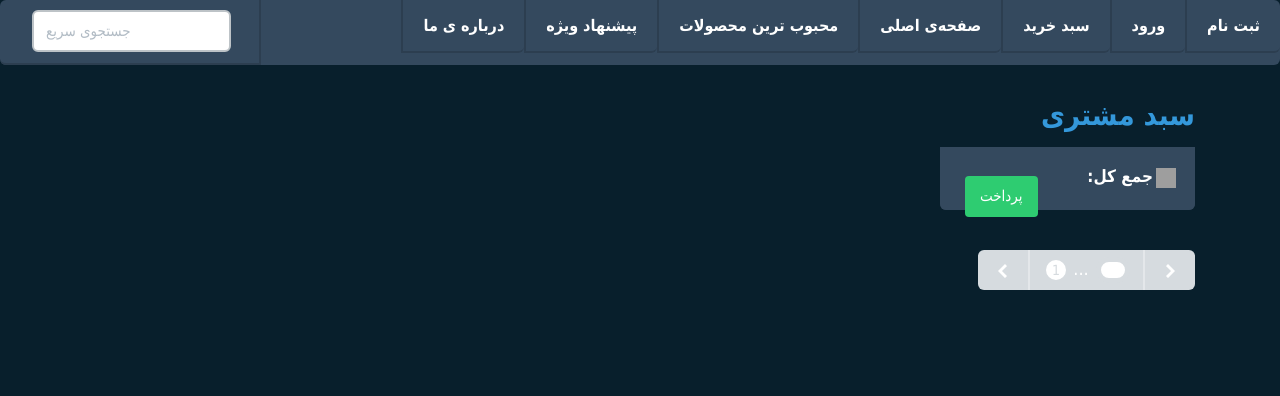
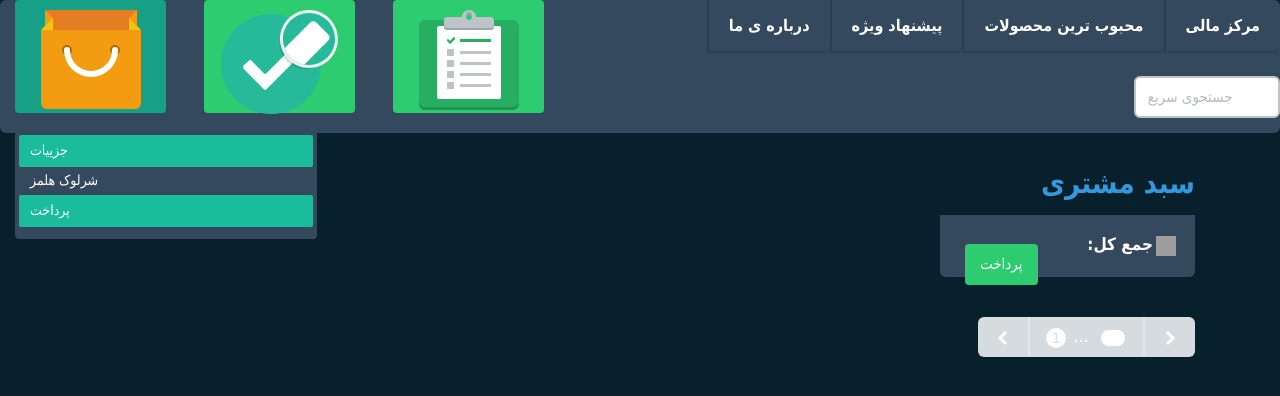
Before and after one commit to a-r-zakeri/myStore, a Django app: page /goods in a window 1280 px wide. Shown: the top 396 px of the page. Run offline with Django 3.2, Linux system fonts and the light colour scheme; data comes from the database, SQL or seed files in the repository; data that the repository does not hold is empty; parts of the project's set-up code (start-up, migrations or seed data) failed here and were passed over; some libraries are stand-ins or nearby versions; grey boxes are pictures that could not be loaded.

Commit message:
new base

```diff
--- a/mystore/templates/base.html
+++ b/mystore/templates/base.html
@@ -22,73 +22,150 @@
 <body>
       <!-- /nav bar -->
       <div class="navbar navbar-inverse">
-         <ul class="nav navbar-nav  navbar-right">
+         <ul class="nav  navbar-right">
+            <li>
 
+               <a href="#">
+               مرکز مالی
+               </a>
+            </li>
+         </ul>
+
+         <ul class="nav navbar-nav navbar-right">
+            <li>
+               <a href="#">
+               محبوب ترین محصولات
+               </a>
+            </li>
+         </ul>
+
+         <ul class="nav navbar-nav navbar-right">
+            <li>
+               <a href="#">
+               پیشنهاد ویژه
+               </a>
+            </li>
+         </ul>
+
+
+
+         <ul class="nav navbar-nav navbar-right">
             <li>
                <a href="#">
 درباره ی ما
                </a>
             </li>
+         </ul>
 
+
+          <ul class="nav navbar-nav navbar-right" style="position: absolute;top: 2cm;left: 30cm">
             <li>
-               <a href="#">
-               پیشنهاد ویژه
+               <input type="text"  class="form-control" placeholder="جستجوی سریع" />
+            </li>
+         </ul>
+
+
+           <ul>
+              <li>
+         <div class="col-md-7" style="position: absolute;left: 0cm;top: 0cm" >
+
+             <div class="btn-group select select-block open">
+
+                <button  class="btn dropdown-toggle clearfix btn-primary" data-toggle="dropdown"  style="width: 4cm;height: 3cm">
+                <img src="/static/flat-ui-master/images/icons/svg/paper-bag.svg" alt="Pocket">
+            </button>
+
+                 <ul class="dropdown-menu dropdown-inverse" role="menu" style="overflow-y: auto; min-height: 108px;width:8cm">
+
+
+
+                     <li rel="4" class="selected">
+                        <a tabindex="-1" href="/sabad/" class="">
+                            <span class="pull-left">جزییات</span>
                         </a>
                     </li>
 
-            <li>
-               <a href="#">
-               محبوب ترین محصولات
+                     <li rel="1" class="">
+                        <a tabindex="-1" href="" class="">
+                            <span class="pull-left">شرلوک هلمز</span>
                         </a>
                     </li>
 
-            <li>
-               <a href="#">
-صفحه‌ی اصلی
+                    <li rel="4" class="selected">
+                        <a tabindex="-1" href="/sabad/" class="">
+                            <span class="pull-left">پرداخت</span>
                         </a>
                     </li>
 
-            <li>
-                <a href="#">
-سبد خرید
-                </a>
+                     </ul>
+                 </div>
+
+         </div>
                   </li>
-
-            <li>
-               <a href="#" onclick="majidlist('enter')">
-ورود
-               </a>
-            </li>
-
-            <li>
-               <a href="#" onclick="majidlist('register')">
-ثبت نام
-               </a>
-            </li>
-
-
               </ul>
 
 
 
-         <ul class="nav navbar-brand">
+
+
+
+
+                  <!-- Enter form !-->
+          <ul>
               <li>
-               <input type="text" class="form-control" placeholder="جستجوی سریع" />
+         <div class="col-md-7" style="position: absolute;left: 5cm;top: 0cm" >
+            <button  class="btn btn-success" onclick="majidlist('enter')" style="width: 4cm;height: 3cm">
+        <img src="/static/flat-ui-master/images/icons/svg/retina.svg" alt="Retina">
+            </button>
+            <form method="post">
+               {% csrf_token %}
+               <div class="col-md-7" style="position: relative;  left: -2cm; top: 0.5cm;">
+                  <ul id="enter"  role="menu" style="display: none">
+                     <li><a href="#">
+
+                        <div class="login-form">
+
+                           <h6 style="color:red">{{ form.uname.errors }}</h6>
+                           <div class="form-group">
+                              <input name="uname" id="id_uname" type="text" class="form-control login-field" value="" placeholder="شناسه کاربری" id="register-name">
+                              <label class="login-field-icon fui-user" for="login-name"></label>
+                           </div>
+                           <h6 style="color:red">{{ form.pword.errors }}</h6>
+                           <div class="form-group">
+                              <input name="pword" id="id_pword" type="password" class="form-control login-field" value="" placeholder="رمز عبور" id="login-pass">
+                              <label class="login-field-icon fui-lock" for="login-pass"></label>
+                           </div>
+                           <button type="submit" name="majid1" class="btn btn-primary btn-lg btn-block" href="#">ورود</button>
+                           <a class="login-link" href="#">  رمز عبور را فراموش کرده ام   </a>
+                        </div>
+                     </a></li>
+                  </ul>
+               </div>
+            </form>
+
+         </div>
                   </li>
               </ul>
-
+         <!-- End of Enter form !-->
 
          <!-- Register form !-->
+          <ul>
+              <li>
+         <div class="col-md-7" style="position: absolute;left: 10cm;top: 0cm">
+
+            <button  class="btn btn-success" onclick="majidlist('register')" style="width: 4cm;height: 3cm">
+<img src="/static/flat-ui-master/images/icons/svg/clipboard.svg" alt="Clipboard">
+            </button>
             <form method="post">
                {{ form.non_field_errors }}
                {% csrf_token %}
-               <div class="col-md-7" style="position: absolute; right: 0%; top: 85%; width: 10cm">
-                  <ul id="register"  role="menu" style="display: none;">
+               <div class="col-md-7" style="position: relative; left: -2cm; top: 0.5cm;">
+                  <ul id="register"  role="menu" style="display: none">
                      <li><a href="#">
-                        <div class="login-form" >
+                        <div class="login-form">
                            <h6 style="color:red">{{ form.username.errors }}</h6>
                            <div class="form-group">
-                              <input id="id_username" name="username" type="text" class="form-control login-field" value="" placeholder="شناسه ? کاربر?" id="register-name">
+                              <input id="id_username" name="username" type="text" class="form-control login-field" value="" placeholder="شناسه کاربری " id="register-name">
                               <label class="login-field-icon fui-user" for="login-name"></label>
                            </div>
                            <h6 style="color:red">{{ form.password.errors }}</h6>
@@ -98,125 +175,24 @@
                            </div>
                            <h6 style="color:red">{{ form.cpassword.errors }}</h6>
                            <div class="form-group">
-                              <input id="id_cpassword" name="cpassword" type="password" class="form-control login-field" value="" placeholder=" تکرار رمز عبور" id="login-pass">
+                              <input id="id_cpassword" name="cpassword" type="password" class="form-control login-field" value="" placeholder="تکرار رمز عبور" id="login-pass">
                               <label class="login-field-icon fui-lock" for="login-pass"></label>
                            </div>
                            <h6 style="color:red">{{ form.email.errors }}</h6>
                            <div class="form-group">
-                              <input id="id_email" name="email" type="text" class="form-control login-field" value="" placeholder="ایمیل" id="login-pass">
+                              <input id="id_email" name="email" type="text" class="form-control login-field" value="" placeholder="آدرس پستی" id="login-pass">
                               <label class="login-field-icon fui-mail" for="login-mail"></label>
                            </div>
 
-                           <button type="submit" name="majid2" class="btn btn-primary btn-lg btn-block">
-                              ثبت نام
-                           </button>
-                        </div>
-                     </a></li>
-                  </ul>
-               </div>
-            </form>
-         <!-- End of Register form !-->
-
-         <!-- Enter form !-->
-            <form method="post">
-               {% csrf_token %}
-               <div class="col-md-7" style="position: absolute; right: 7%; top: 85%; width: 10cm">
-                  <ul id="enter"  role="menu" style="display: none">
-                     <li><a href="#">
-                        <div class="login-form">
-                           <h6 style="color:red">{{ form.uname.errors }}</h6>
-                           <div class="form-group">
-                              <input name="uname" id="id_uname" type="text" class="form-control login-field" value="" placeholder="شناسه ? کاربر?" id="register-name">
-                              <label class="login-field-icon fui-user" for="login-name"></label>
-                           </div>
-                           <h6 style="color:red">{{ form.pword.errors }}</h6>
-                           <div class="form-group">
-                              <input name="pword" id="id_pword" type="password" class="form-control login-field" value="" placeholder="رمز عبور" id="login-pass">
-                              <label class="login-field-icon fui-lock" for="login-pass"></label>
-                           </div>
-                           <button type="submit" name="majid1" class="btn btn-primary btn-lg btn-block" href="#">ورود</button>
-                           <a class="login-link" href="#">رمز عبور را فراموش کرده ام</a>
-                        </div>
-                     </a></li>
-                  </ul>
-               </div>
-            </form>
-         <!-- End of Enter form !-->
-
-         <!-- Enter form
-         <div class="col-md-7" style="margin-top: 1cm ; position: absolute; top: -0.7cm; left: 7cm;">
-            <button  class="btn btn-success" onclick="majidlist('enter')" style="width: 2cm">
-           ورود
-            </button>
-            <form method="post">
-               {% csrf_token %}
-               <div class="col-md-7" style="position: relative; left: -8cm; top: 0.2cm;">
-                  <ul id="enter"  role="menu" style="display: none">
-                     <li><a href="#">
-                        <div class="login-form">
-                           <h6 style="color:red">{{ form.uname.errors }}</h6>
-                           <div class="form-group">
-                              <input name="uname" id="id_uname" type="text" class="form-control login-field" value="" placeholder="شناسه ? کاربر?" id="register-name">
-                              <label class="login-field-icon fui-user" for="login-name"></label>
-                           </div>
-                           <h6 style="color:red">{{ form.pword.errors }}</h6>
-                           <div class="form-group">
-                              <input name="pword" id="id_pword" type="password" class="form-control login-field" value="" placeholder="رمز عبور" id="login-pass">
-                              <label class="login-field-icon fui-lock" for="login-pass"></label>
-                           </div>
-                           <button type="submit" name="majid1" class="btn btn-primary btn-lg btn-block" href="#">ورود</button>
-                           <a class="login-link" href="#">رمز عبور را فراموش کرده ام</a>
-                        </div>
-                     </a></li>
-                  </ul>
-               </div>
-            </form>
-
-         </div>
-         <!-- End of Enter form !-->
-
-         <!-- Register form
-         <div class="col-md-7" style="margin-top: 1cm; position: absolute; top: -0.7cm; left: 10cm; width: 2cm;">
-            <button  class="btn btn-success" onclick="majidlist('register')" style="width: 2cm;">
-ثبت نام
-            </button>
-            <form method="post">
-               {{ form.non_field_errors }}
-               {% csrf_token %}
-               <div class="col-md-7" style="position: relative; left: -8cm; top: 0.2cm;">
-                  <ul id="register"  role="menu" style="display: none">
-                     <li><a href="#">
-                        <div class="login-form">
-                           <h6 style="color:red">{{ form.username.errors }}</h6>
-                           <div class="form-group">
-                              <input id="id_username" name="username" type="text" class="form-control login-field" value="" placeholder="شناسه ? کاربر?" id="register-name">
-                              <label class="login-field-icon fui-user" for="login-name"></label>
-                           </div>
-                           <h6 style="color:red">{{ form.password.errors }}</h6>
-                           <div class="form-group">
-                              <input id="id_password" name="password" type="password" class="form-control login-field" value="" placeholder="رمز عبور" id="login-pass">
-                              <label class="login-field-icon fui-lock" for="login-pass"></label>
-                           </div>
-                           <h6 style="color:red">{{ form.cpassword.errors }}</h6>
-                           <div class="form-group">
-                              <input id="id_cpassword" name="cpassword" type="password" class="form-control login-field" value="" placeholder=" تکرار رمز عبور" id="login-pass">
-                              <label class="login-field-icon fui-lock" for="login-pass"></label>
-                           </div>
-                           <h6 style="color:red">{{ form.email.errors }}</h6>
-                           <div class="form-group">
-                              <input id="id_email" name="email" type="text" class="form-control login-field" value="" placeholder="ایمیل" id="login-pass">
-                              <label class="login-field-icon fui-mail" for="login-mail"></label>
-                           </div>
-
-                           <button type="submit" name="majid2" class="btn btn-primary btn-lg btn-block">
-                              ثبت نام
-                           </button>
+                           <button type="submit" name="majid2" class="btn btn-primary btn-lg btn-block" >ثبت نام </button>
                         </div>
                      </a></li>
                   </ul>
                </div>
             </form>
          </div>
+                  </li>
+              </ul>
          <!-- End of Register form !-->
 
 
```
Lines whose indentation alone changed are shown as unchanged.
